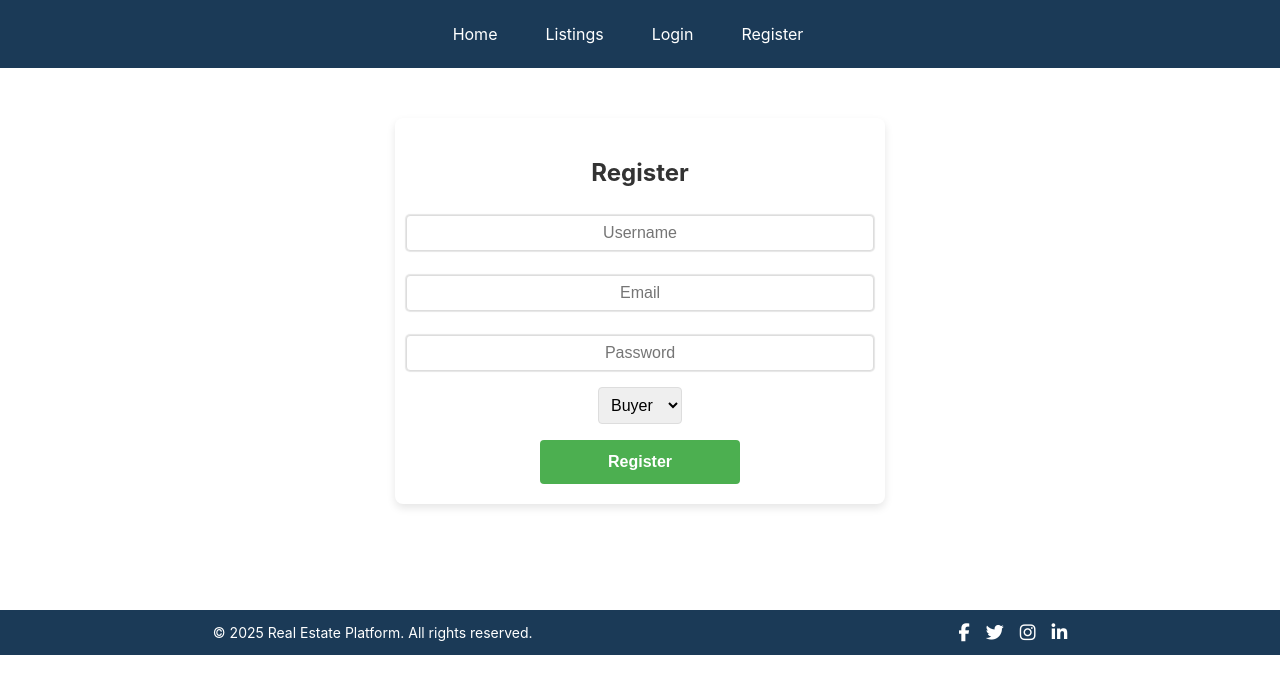
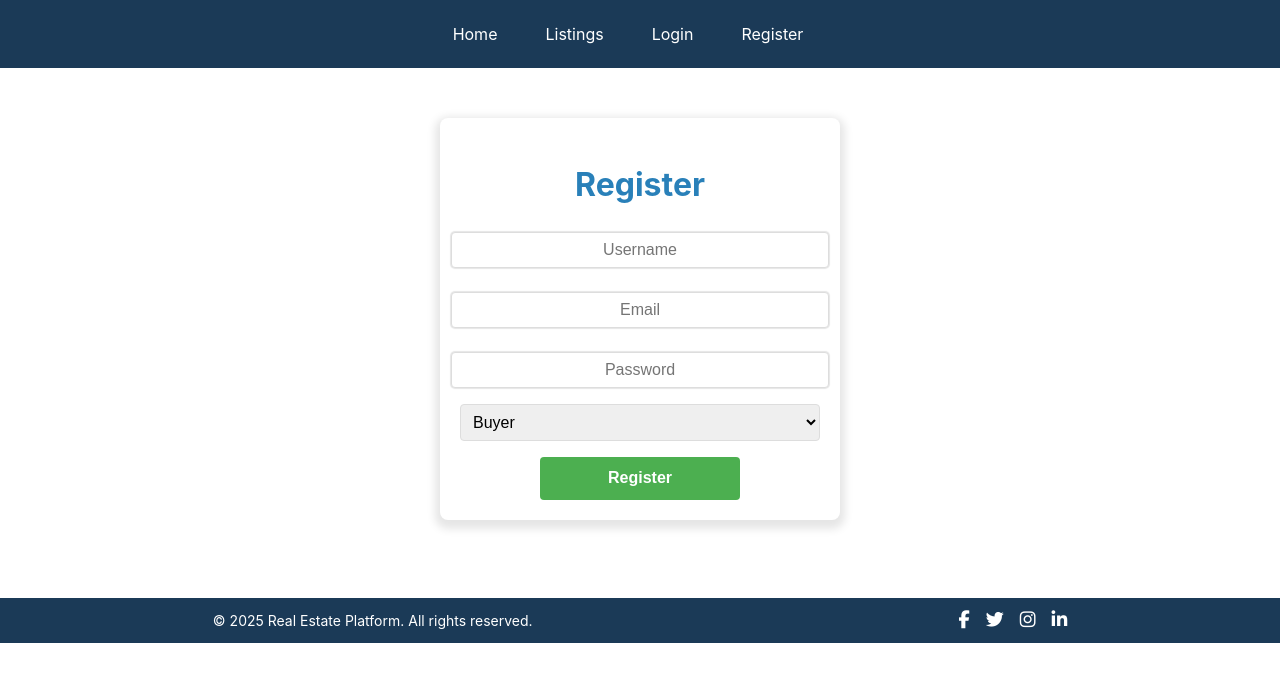
Before and after one commit to Abhisp2711/Real-estate-app, a React (Create React App) app: page /register in a window 1280 px wide. Shown: the top 694 px of the page. Built offline with nearby package versions, Linux system fonts and the light colour scheme.

Commit message:
styled updated

```diff
--- a/src/pages/Login.js
+++ b/src/pages/Login.js
@@ -31,9 +31,9 @@ const Login = ({ setUser }) => {
 
   return (
     <div className="login-container">
-      <h2>Login</h2>
       {error && <div className="error-message">{error}</div>} {/* Display error message */}
       <form className="login-form" onSubmit={handleSubmit}>
+      <h2>Login</h2>
         <input
           type="email"
           name="email"
--- a/src/styles/AddProperty.css
+++ b/src/styles/AddProperty.css
@@ -1,14 +1,19 @@
 /* Container for Add Property Page */
 .add-property-container {
    padding: 2rem;
+   margin: 5rem;
    background-color: #f9f9f9;
    font-family: Arial, sans-serif;
+   border-radius: 8px;
+   box-shadow: 0px 4px 10px 8px rgba(0, 0, 0, 0.1);
+   /* max-width: 360px; */
  }
 
  .add-property-container h2 {
+   color: #2980b9;
    font-size: 2rem;
-   color: #333;
-   margin-bottom: 1rem;
+   margin-bottom: 20px;
+   text-align: center;
  }
 
  form {
@@ -22,6 +27,7 @@
    border: 1px solid #ddd;
    border-radius: 4px;
    margin-bottom: 1rem;
+   width: 100%;
  }
 
  form button {
--- a/src/styles/Footer.css
+++ b/src/styles/Footer.css
@@ -26,6 +26,7 @@
 
  .footer-right {
    text-align: right;
+   padding-bottom: 0.1rem;
  }
 
  .social-links {
--- a/src/styles/Home.css
+++ b/src/styles/Home.css
@@ -3,7 +3,7 @@
    flex-direction: column;
    align-items: center;
    justify-content: center;
-   height: 82vh;
+   height: 82.6vh;
 }
 .image-carousel {
    overflow: hidden;
@@ -36,6 +36,6 @@
 
  @media (max-width:768px){
    .home-container{
-      height: 76vh;
+      height: 76.4vh;
    }
  }
--- a/src/styles/Login.css
+++ b/src/styles/Login.css
@@ -33,7 +33,7 @@
    padding: 30px;
    border-radius: 8px;
    box-shadow: 0px 4px 10px rgba(0, 0, 0, 0.1);
-   max-width: 400px;
+   max-width: 360px;
    width: 100%;
  }
 
--- a/src/styles/Profile.css
+++ b/src/styles/Profile.css
@@ -1,10 +1,10 @@
 .profile-container {
-   max-width: 600px;
-   margin: 2rem auto;
+   max-width: 360px;
+   margin: 6.01rem auto;
    background-color: #fdfdfd;
    padding: 2rem;
    border-radius: 8px;
-   box-shadow: 0 0 10px rgba(0, 0, 0, 0.1);
+   box-shadow: 0 0 10px 8px rgba(0, 0, 0, 0.1);
    text-align: center;
  }
 
--- a/src/styles/Register.css
+++ b/src/styles/Register.css
@@ -1,14 +1,14 @@
 /* Register Page Styling */
 .register-container {
    width: 100%;
-   max-width: 450px;
+   max-width: 360px;
    margin: 0 auto;
    padding: 20px;
    background-color: #fff;
    border-radius: 8px;
-   box-shadow: 0 4px 8px rgba(0, 0, 0, 0.1);
+   box-shadow: 0 4px 8px 5px rgba(0, 0, 0, 0.1);
    margin-top: 50px;
-   margin-bottom: 106px;
+   margin-bottom: 9.7vh;
  }
 
  .register-box{
@@ -17,10 +17,10 @@
  }
 
  .register-container h2 {
+   color: #2980b9;
+   font-size: 2rem;
+   margin-bottom: 20px;
    text-align: center;
-   margin-bottom: 20px;
-   font-size: 24px;
-   color: #333;
  }
 
  .register-form {
@@ -74,6 +74,6 @@
 
  @media (max-width:768px) {
    .register-container{
-      margin-bottom: 62px;
+      margin-bottom: 3.8vh;
    }
  }
```
